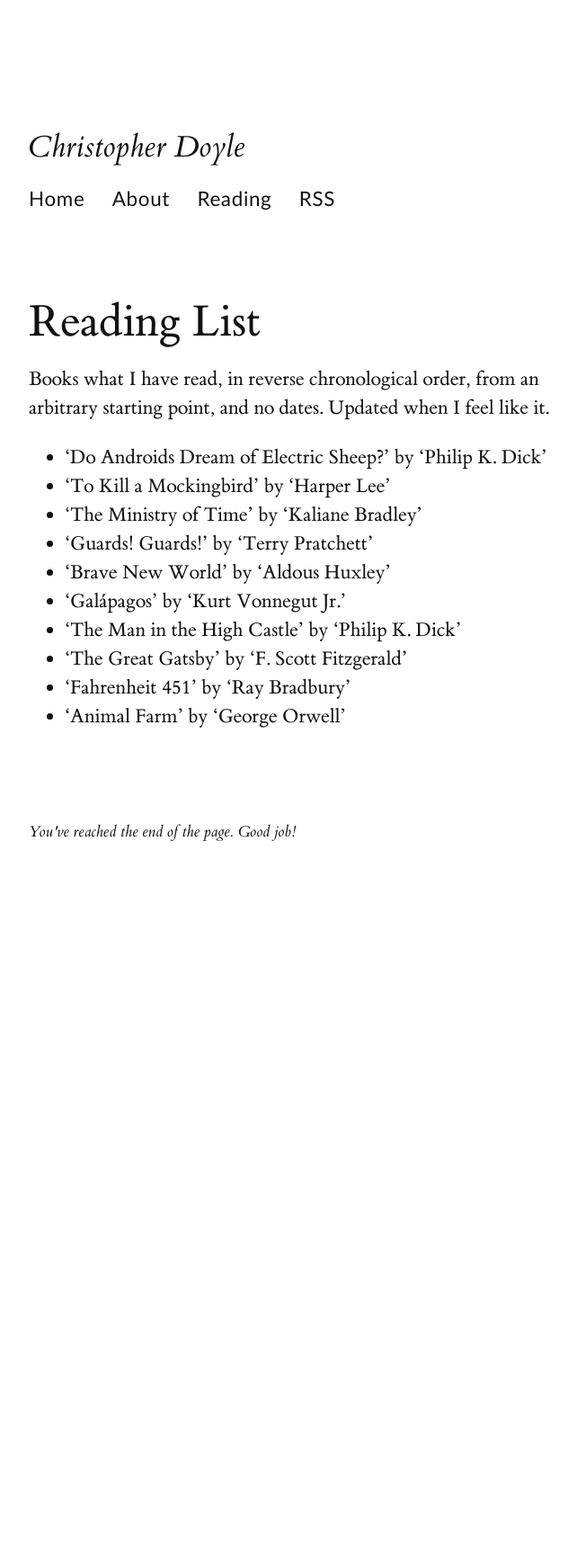
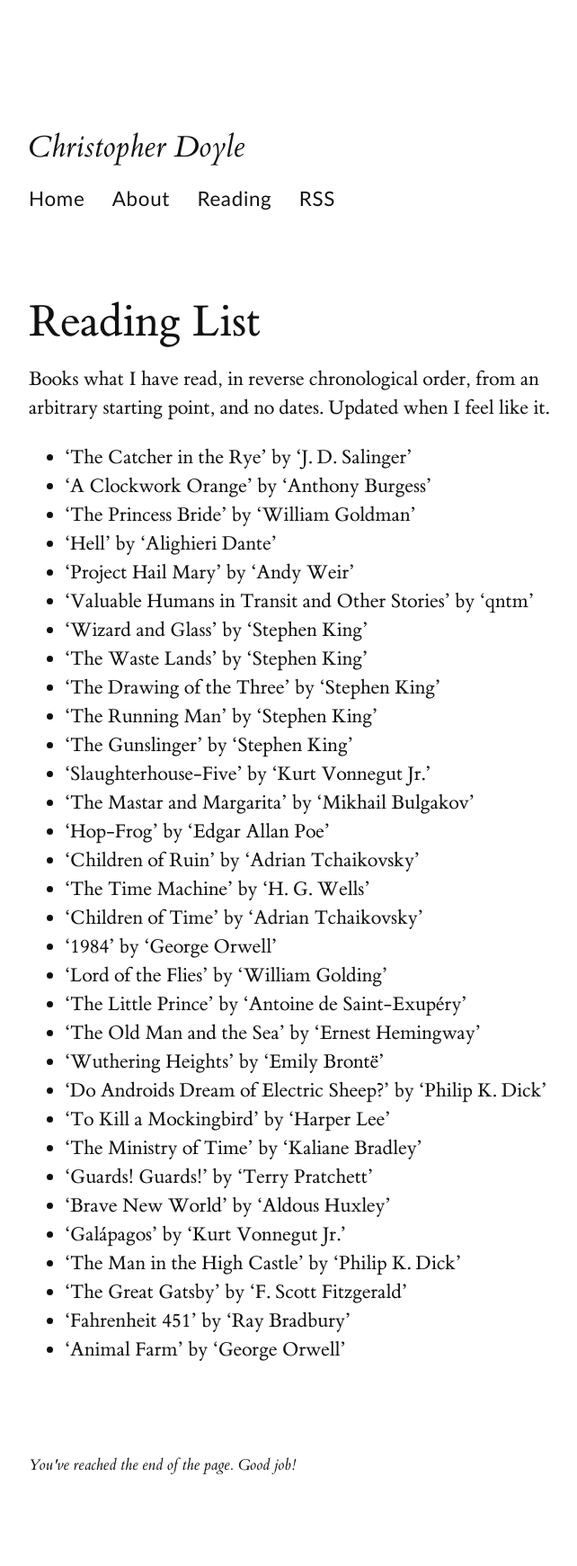
Before and after one commit to christopherdoyle/christopherdoyle.github.io, a Jekyll site: the page built from reading.md, in a window 1280 px wide. Shown: the whole page at 90% size, without its empty margins (128-770 px from the left). Built offline with Jekyll 4.4.1, drawn with Linux system fonts in a browser that asks for light colours; before the commit the page ends 1037 px from its top, so only the background shows below that.

Commit message:
Update reading list ao. April 2026
More.

```diff
--- a/reading.md
+++ b/reading.md
@@ -7,6 +7,28 @@ favicon: favicon_book.ico
 Books what I have read, in reverse chronological order, from an arbitrary starting point, and no dates.
 Updated when I feel like it.
 
+* 'The Catcher in the Rye' by 'J. D. Salinger'
+* 'A Clockwork Orange' by 'Anthony Burgess'
+* 'The Princess Bride' by 'William Goldman'
+* 'Hell' by 'Alighieri Dante'
+* 'Project Hail Mary' by 'Andy Weir'
+* 'Valuable Humans in Transit and Other Stories' by 'qntm'
+* 'Wizard and Glass' by 'Stephen King'
+* 'The Waste Lands' by 'Stephen King'
+* 'The Drawing of the Three' by 'Stephen King'
+* 'The Running Man' by 'Stephen King'
+* 'The Gunslinger' by 'Stephen King'
+* 'Slaughterhouse-Five' by 'Kurt Vonnegut Jr.'
+* 'The Mastar and Margarita' by 'Mikhail Bulgakov'
+* 'Hop-Frog' by 'Edgar Allan Poe'
+* 'Children of Ruin' by 'Adrian Tchaikovsky'
+* 'The Time Machine' by 'H. G. Wells'
+* 'Children of Time' by 'Adrian Tchaikovsky'
+* '1984' by 'George Orwell'
+* 'Lord of the Flies' by 'William Golding'
+* 'The Little Prince' by 'Antoine de Saint-Exupéry'
+* 'The Old Man and the Sea' by 'Ernest Hemingway'
+* 'Wuthering Heights' by 'Emily Brontë'
 * 'Do Androids Dream of Electric Sheep?' by 'Philip K. Dick'
 * 'To Kill a Mockingbird' by 'Harper Lee'
 * 'The Ministry of Time' by 'Kaliane Bradley'
```
